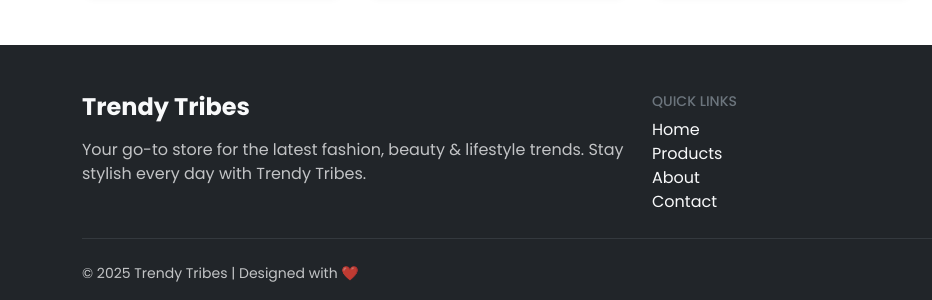
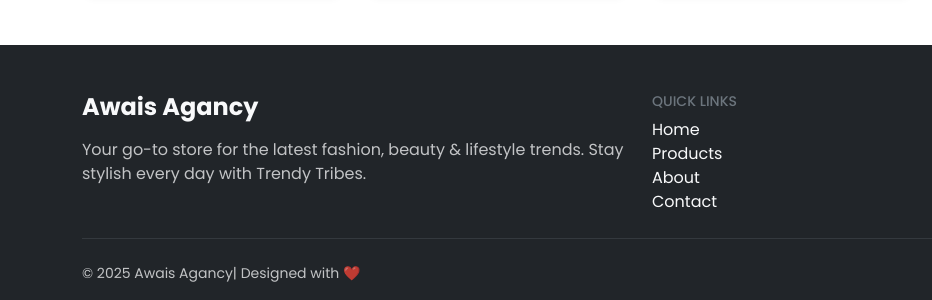
Before and after one commit to Mehreen3781/awais_agancy, a plain HTML site: page bags.html in a window 1280 px wide. Shown: the part 1213-1513 px from the top of the page, 0-932 px from the left. Drawn offline with nearby package versions, Linux system fonts and the light colour scheme.

Commit message:
Update bags.html

```diff
--- a/bags.html
+++ b/bags.html
@@ -178,7 +178,7 @@
       <div class="container">
         <div class="row g-4">
           <div class="col-lg-6" data-aos="fade-up">
-            <h4 class="fw-bold mb-3">Trendy Tribes</h4>
+            <h4 class="fw-bold mb-3">Awais Agancy</h4>
             <p class="mb-0 opacity-75">Your go-to store for the latest fashion, beauty & lifestyle trends. Stay stylish every day with Trendy Tribes.</p>
           </div>
           <div class="col-6 col-lg-3" data-aos="fade-up" data-aos-delay="50">
@@ -202,7 +202,7 @@
         </div>
         <hr class="border-secondary my-4">
         <div class="d-flex flex-column flex-md-row justify-content-between align-items-center small opacity-75">
-          <p class="mb-2 mb-md-0">© 2025 Trendy Tribes | Designed with ❤️</p>
+          <p class="mb-2 mb-md-0">© 2025 Awais Agancy| Designed with ❤️</p>
           <div class="d-flex align-items-center gap-3">
             <a href="#" class="link-light">Privacy</a>
             <a href="#" class="link-light">Terms</a>
```
